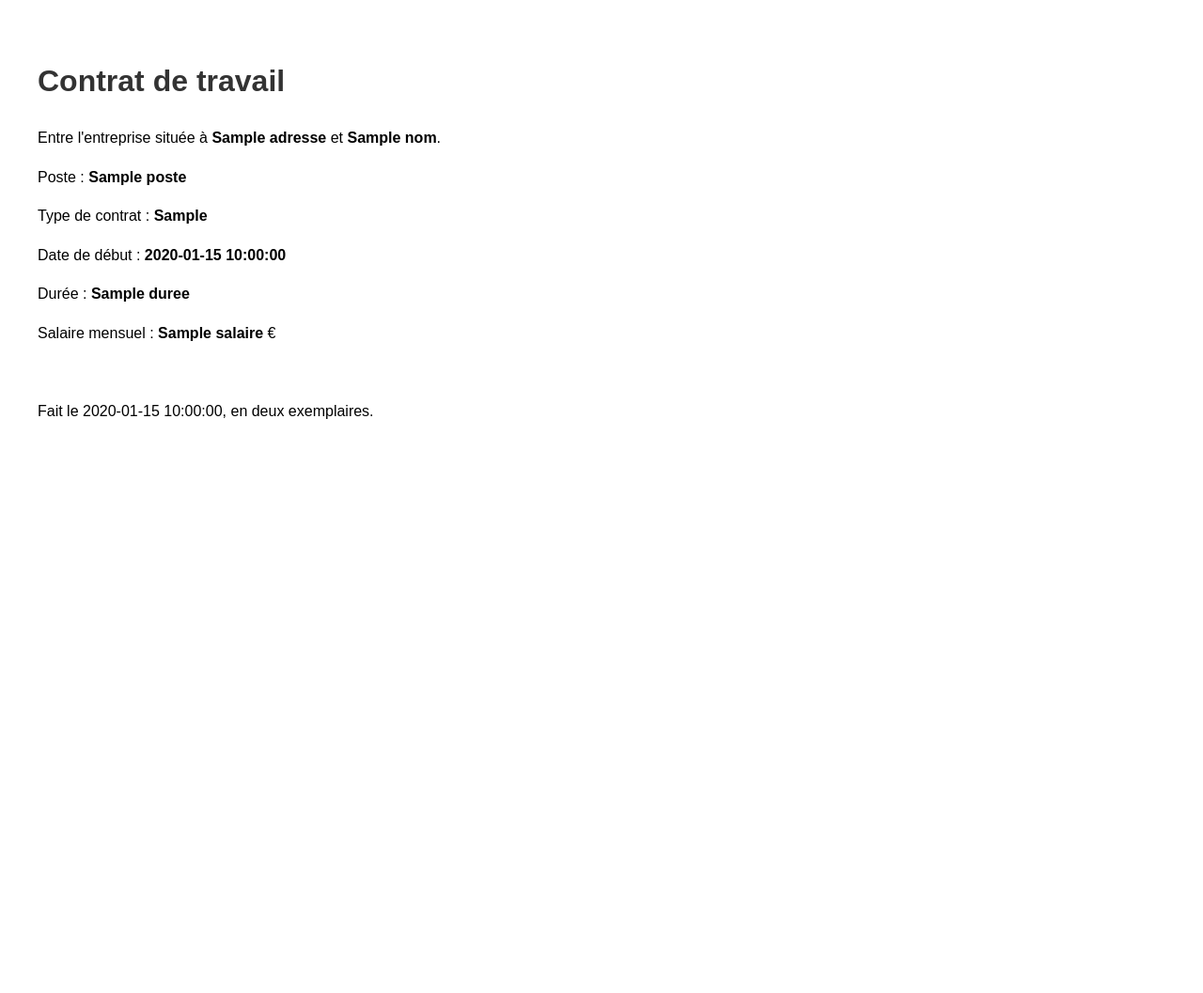
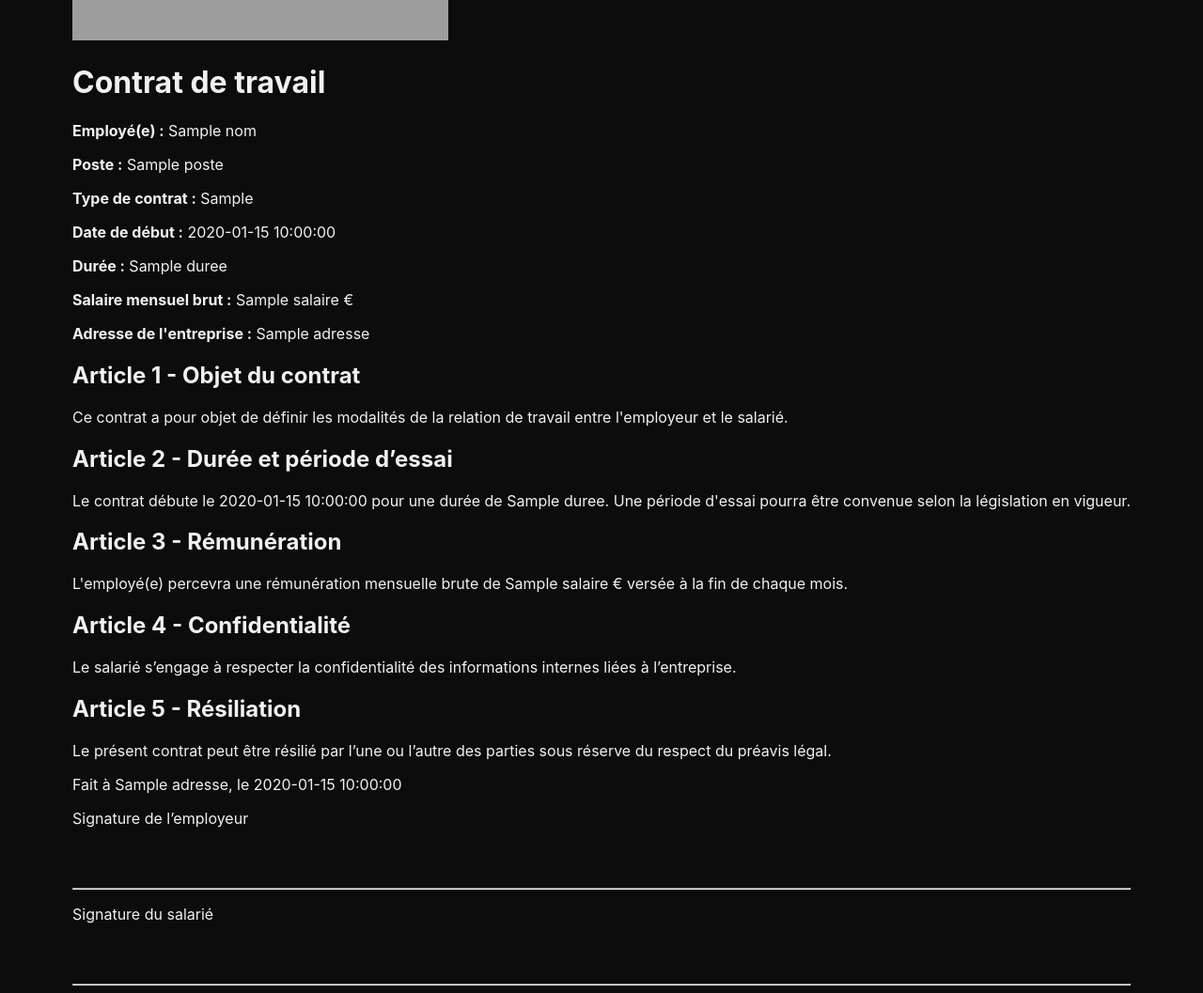
Before and after one commit to Heloise97122/PlanifAI-site, a Python web app: template templates/contrat_template.html in a window 1280 px wide. Shown: the whole page at 94% size. Before the commit the page ends 446 px from the top, so only its background shows below. Run offline with Jinja, Linux system fonts and the light colour scheme; the template is opened without the code that fills it: most values are stand-ins (such as "Sample title", 1, 10 or a date in 2020); grey boxes are pictures that could not be loaded.

Commit message:
Update contrat_template.html

```diff
--- a/templates/contrat_template.html
+++ b/templates/contrat_template.html
@@ -1,28 +1,58 @@
 <!DOCTYPE html>
-<html>
+<html lang="fr">
 <head>
-    <meta charset="utf-8">
+    <meta charset="UTF-8">
     <title>Contrat de travail</title>
-    <style>
-        body {
-            font-family: Arial, sans-serif;
-            padding: 2em;
-            line-height: 1.6;
-        }
-        h1 {
-            color: #333;
-        }
-    </style>
+    <link rel="stylesheet" href="/static/style.css">
 </head>
 <body>
-    <h1>Contrat de travail</h1>
-    <p>Entre l'entreprise située à <strong>{{ adresse }}</strong> et <strong>{{ nom }}</strong>.</p>
-    <p>Poste : <strong>{{ poste }}</strong></p>
-    <p>Type de contrat : <strong>{{ type_contrat }}</strong></p>
-    <p>Date de début : <strong>{{ date_debut }}</strong></p>
-    <p>Durée : <strong>{{ duree }}</strong></p>
-    <p>Salaire mensuel : <strong>{{ salaire }}</strong> €</p>
-    <br>
-    <p>Fait le {{ date_debut }}, en deux exemplaires.</p>
+    <div class="container">
+        <header>
+            <img src="/static/logo.png" alt="Logo de l'entreprise" class="logo">
+            <h1>Contrat de travail</h1>
+        </header>
+
+        <section class="informations">
+            <p><strong>Employé(e) :</strong> {{ nom }}</p>
+            <p><strong>Poste :</strong> {{ poste }}</p>
+            <p><strong>Type de contrat :</strong> {{ type_contrat }}</p>
+            <p><strong>Date de début :</strong> {{ date_debut }}</p>
+            <p><strong>Durée :</strong> {{ duree }}</p>
+            <p><strong>Salaire mensuel brut :</strong> {{ salaire }} €</p>
+            <p><strong>Adresse de l'entreprise :</strong> {{ adresse }}</p>
+        </section>
+
+        <section class="clauses">
+            <h2>Article 1 - Objet du contrat</h2>
+            <p>Ce contrat a pour objet de définir les modalités de la relation de travail entre l'employeur et le salarié.</p>
+
+            <h2>Article 2 - Durée et période d’essai</h2>
+            <p>Le contrat débute le {{ date_debut }} pour une durée de {{ duree }}. Une période d'essai pourra être convenue selon la législation en vigueur.</p>
+
+            <h2>Article 3 - Rémunération</h2>
+            <p>L'employé(e) percevra une rémunération mensuelle brute de {{ salaire }} € versée à la fin de chaque mois.</p>
+
+            <h2>Article 4 - Confidentialité</h2>
+            <p>Le salarié s’engage à respecter la confidentialité des informations internes liées à l’entreprise.</p>
+
+            <h2>Article 5 - Résiliation</h2>
+            <p>Le présent contrat peut être résilié par l’une ou l’autre des parties sous réserve du respect du préavis légal.</p>
+        </section>
+
+        <section class="signature">
+            <p>Fait à {{ adresse }}, le {{ date_debut }}</p>
+
+            <div class="signatures">
+                <div>
+                    <p>Signature de l’employeur</p>
+                    <br><br><hr>
+                </div>
+                <div>
+                    <p>Signature du salarié</p>
+                    <br><br><hr>
+                </div>
+            </div>
+        </section>
+    </div>
 </body>
 </html>
```
